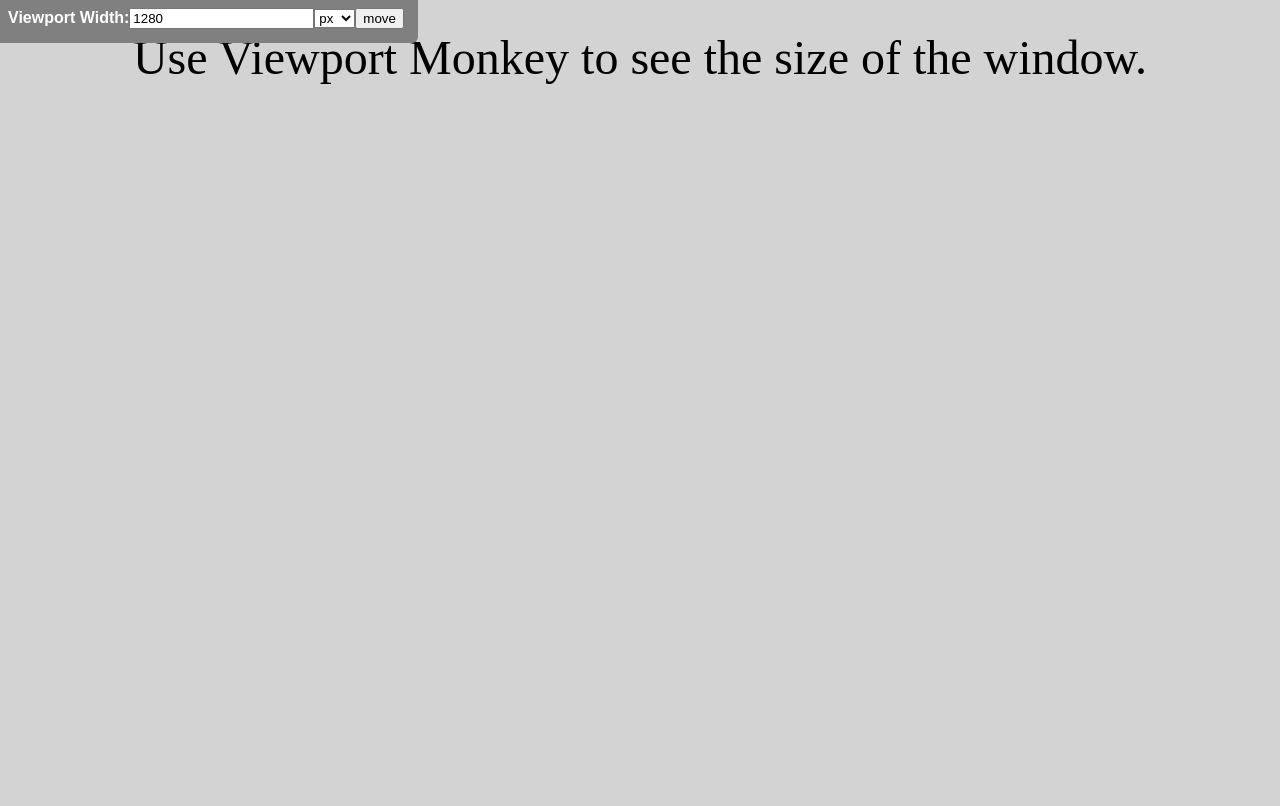
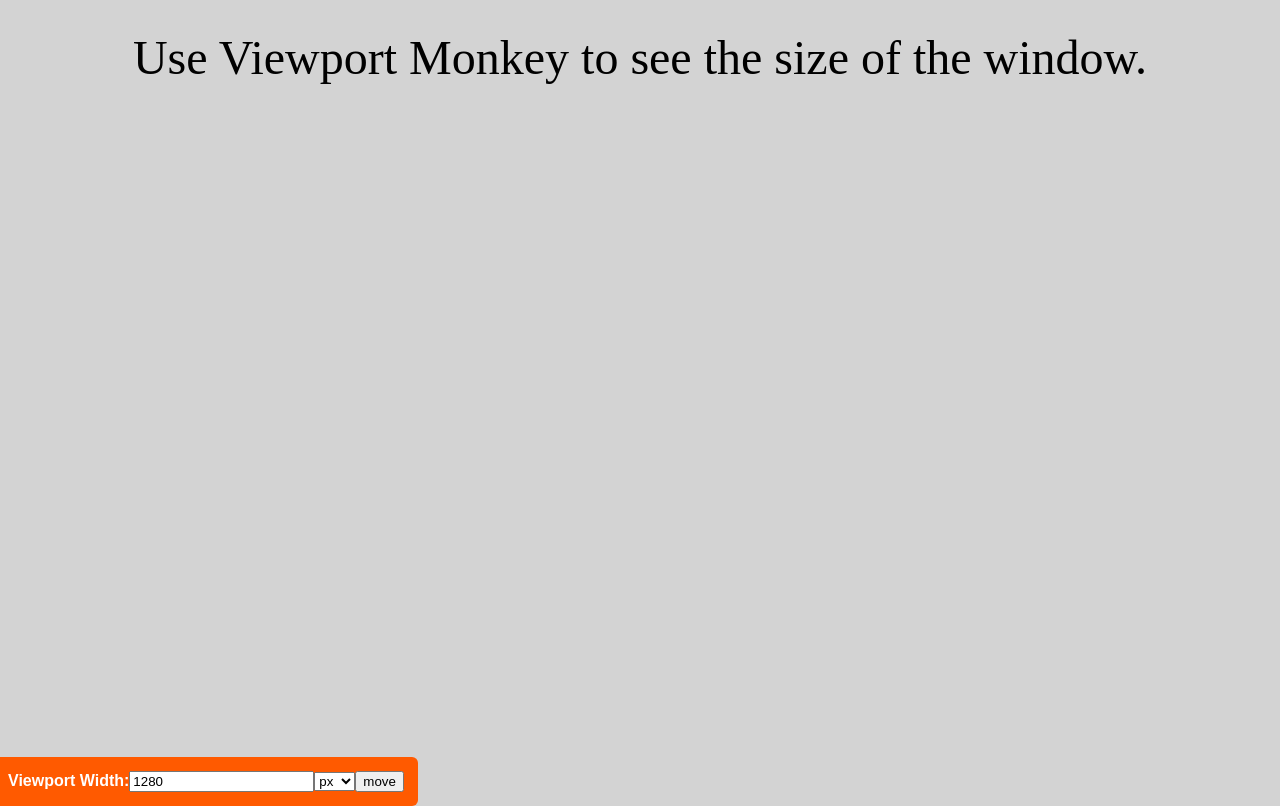
Before and after one commit to jaymorgan/Viewport_Monkey, a plain HTML site: page index.html in a window 1280 px wide. Both pictures are taken after a click on the button "move". Drawn offline with nearby package versions, Linux system fonts and the light colour scheme.

Commit message:
Added a Stylesheet and Positioning Functionality

```diff
--- a/index.html
+++ b/index.html
@@ -8,6 +8,7 @@
 	<meta name="author" content="Jason Morgan">
 
 	<link rel="stylesheet" href="css/basic.css" id="basic-css">
+	<link rel="stylesheet" href="css/vpm_ViewportMonkeyStyles.css" id="basic-css">
 
 </head>
 <body>
@@ -17,6 +18,8 @@
 
 	<script src="http://ajax.googleapis.com/ajax/libs/jquery/1.7.1/jquery.min.js"></script>
 	<script src="js/viewport_monkey-0.1.js"></script>
-
+	<script>
+		vpm_viewportMonkeyInit();
+	</script>
 </body>
 </html>
--- /dev/null
+++ b/js/viewport_monkey-0.1-ck.js
@@ -0,0 +1 @@
+function viewportMonkeyInit(){function i(){$("input.monkeyReadout").val(r)}function s(){r=n.width();var e=o();if(e=="em"){var t=$("body").css("font-size"),s=r/parseInt(t);r=s}i()}function o(){var e=t.val();return e}var e="<div class='monkeynums'>	Viewport Width:<input type='counter' name='wSRcounter' class='monkeyReadout' value='-init-' /><select id='monkeyUnits'><option value='px'>px</option><option value='em'>em</option></select></div>";$(e).appendTo($("body"));$(".monkeynums").css({"background-color":"black","font-family":"sans-serif","font-weight":"bolder",position:"fixed",bottom:"0px",left:"0px",color:"white",padding:"8px","-moz-border-radius-topright":"6px","-webkit-border-top-right-radius":"6px","-ms-border-top-right-radius":"6px","-o-border-top-right-radius":"6px","border-top-right-radius":"6px"});var t=$("#monkeyUnits"),n=$(window),r;n.on("resize",function(){s()});n.on("load",function(){s()});t.on("change",function(){s()})}viewportMonkeyInit();
--- a/js/viewport_monkey-0.1.js
+++ b/js/viewport_monkey-0.1.js
@@ -1,17 +1,15 @@
-function viewportMonkeyInit() {
-	var numsDiv = "<div class='monkeynums'>	Viewport Width:<input type='counter' name='wSRcounter' class='monkeyReadout' value='-init-' /><select id='monkeyUnits'><option value='px'>px</option><option value='em'>em</option></select><button class='changepos'>move</button></div>";
+function vpm_viewportMonkeyInit() {
+	var vpm_numsDiv = "<div class='positiontopleft vpm_monkeynums'>	Viewport Width:<input type='counter' name='wSRcounter' class='vpm_monkeyReadout' value='-init-' /><select id='vpm_monkeyUnits'><option value='px'>px</option><option value='em'>em</option></select><button class='vpm_changepos'>move</button></div>";
 
-	$(numsDiv).appendTo($('body'));
+	$(vpm_numsDiv).appendTo($('body'));
 
-	var monkeynums = $('.monkeynums');
+	var vpm_monkeynums = $('.vpm_monkeynums');
 
-	monkeynums.css({
+	vpm_monkeynums.css({
 		'background-color' : 'black',
 		'font-family': 'sans-serif',
 		'font-weight' : 'bolder',
-		'position': 'fixed',
-		'bottom': '-6px',
-		'left': '-6px',
+		'position': 'absolute',
 		'color': 'white',
 		'padding': '14px',
 		'-moz-border-radius': '6px',
@@ -21,51 +19,65 @@ function viewportMonkeyInit() {
 		'border-radius': '6px'
 	});
 
-	var monkeySelector = $('#monkeyUnits');
-	var win = $(window);
-	var windwidth;
-	var movebtn = $('.changepos');
+	var vpm_monkeySelector = $('#vpm_monkeyUnits');
+	var vpm_win = $(window);
+	var vpm_windwidth;
+	var vpm_movebtn = $('.vpm_changepos');
 
-	win.on('resize', function() {
-		calculateSize();
+	vpm_win.on('resize', function() {
+		vpm_calculateSize();
 	});
 
-	win.on('load', function() {
-		calculateSize();
+	vpm_win.on('load', function() {
+		vpm_calculateSize();
 	});
 
-	monkeySelector.on('change', function(){
-		calculateSize();
+	vpm_monkeySelector.on('change', function(){
+		vpm_calculateSize();
 	});
 
-	movebtn.on('click', function(event){
-		monkeynums.css({
-			'background-color' : 'grey',
-			'bottom': '',
-			'top': '-6px',
-			'left': '-6px'
-		});
+	function vpm_windowWidthOutput() {
+		$('input.vpm_monkeyReadout').val(vpm_windwidth);
+	};
 
+	// Pulls the size of the viewport and converts to EMs if its set to show EMs
+	function vpm_calculateSize() {
+		vpm_windwidth = vpm_win.width();
+		var vpm_units = vpm_checkMonkeyUnits();
+		// If the dropdown is set to EMs this if capturesthat and translated the numbers to EMs
+		if (vpm_units == 'em') {
+			var vpm_emSize = $('body').css('font-size');
+			var vpm_emWidth = vpm_windwidth / parseInt(vpm_emSize);
+			vpm_windwidth = vpm_emWidth;
+		}
+		vpm_windowWidthOutput();
+	}
+
+	// Checks to see what the units dropdown is set to
+	function vpm_checkMonkeyUnits() {
+		var vpm_currentUnits = vpm_monkeySelector.val();
+		return vpm_currentUnits;
+	}
+
+	// Array of CSS Class names to move the Monkey around the screen
+	var positions = ['positiontopleft', 'positionbottomleft', 'positionbottomright', 'positiontopright'];
+	//	Stores the current index of the positions array
+	var currentPosition = 0;
+
+	function checkPostion(){
+	  var oldClass = positions[currentPosition];
+	  currentPosition++;
+	  if(currentPosition >= positions.length){
+	  	currentPosition =0;
+	  }
+	    var newClass = positions[currentPosition];
+	    vpm_monkeynums.removeClass(oldClass);
+	    vpm_monkeynums.addClass(newClass);
+	}
+
+	vpm_movebtn.on("click", function(event){
+		checkPostion();
+	  vpm_monkeynums.css('background-color', '#ff5a00');
 	});
 
-	function windowWidthOutput() {
-		$('input.monkeyReadout').val(windwidth);
-	};
-
-	function calculateSize() {
-		windwidth = win.width();
-		var units = checkMonkeyUnits();
-		if (units == 'em') {
-			var emSize = $('body').css('font-size');
-			var emWidth = windwidth / parseInt(emSize);
-			windwidth = emWidth;
-		}
-		windowWidthOutput();
-	}
-
-	function checkMonkeyUnits() {
-		var currentUnits = monkeySelector.val();
-		return currentUnits;
-	}
 }
-viewportMonkeyInit();
--- /dev/null
+++ b/src/vpm_ViewportMonkeyStyles.scss
@@ -0,0 +1,20 @@
+#nums {
+  position: absolute;
+}
+
+.positiontopleft {
+	top: -6px;
+  left: -6px;
+}
+.positiontopright {
+  top: -6px;
+  right: -6px;
+}
+.positionbottomleft {
+  bottom: -6px;
+  left: -6px;
+}
+.positionbottomright {
+  bottom: -6px;
+  right: -6px;
+}
```
Also changed, not shown: css/vpm_ViewportMonkeyStyles.css (added).
